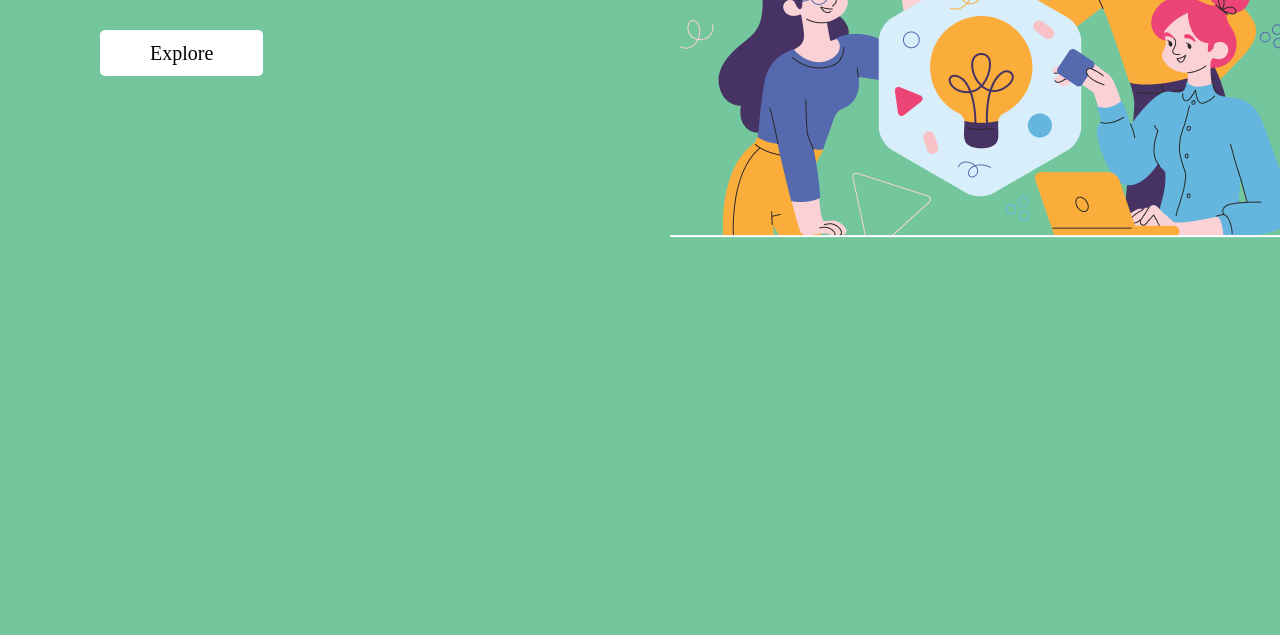
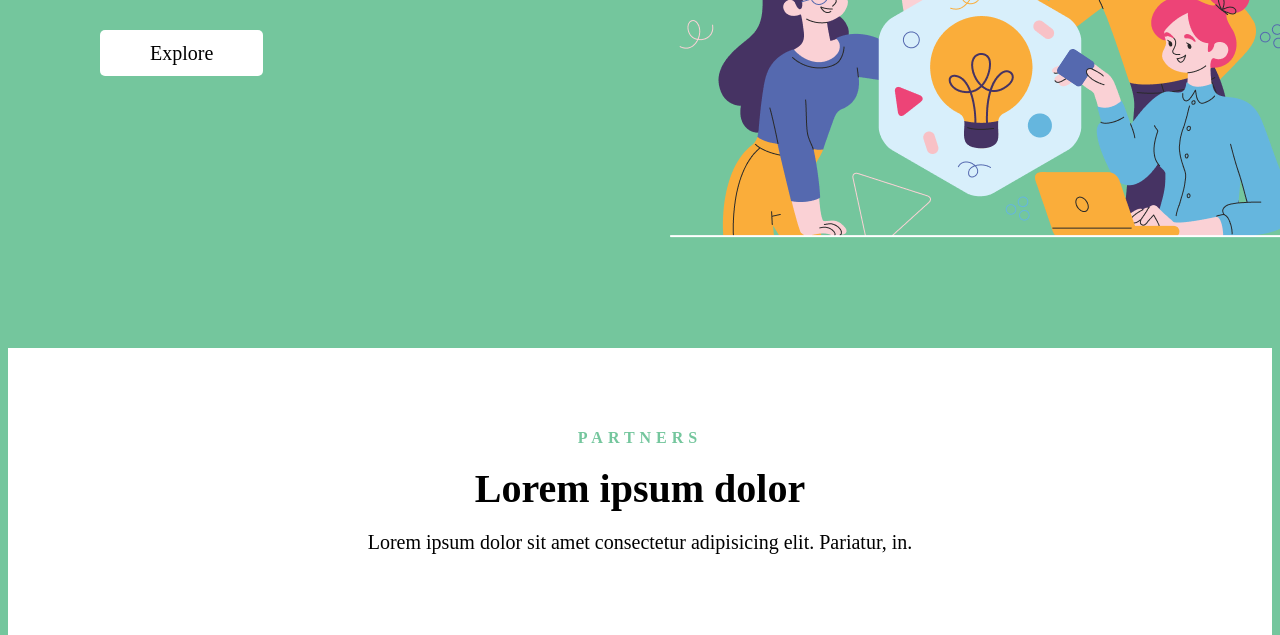
Before and after one commit to MindPaul/19-test, a website: page index.html in a window 1280 px wide. Shown: the part 409-1044 px from the top of the page. Before the commit the page ends 800 px from the top, so only its background shows below. Drawn offline with Linux system fonts and the light colour scheme.

Commit message:
img/partner

```diff
--- /dev/null
+++ b/CSS/base/partner.css
@@ -0,0 +1,33 @@
+.partner {
+  background-color: #fff;
+}
+.partner-about {
+  display: flex;
+  flex-direction: column;
+  align-items: center;
+  padding: 0;
+  gap: 16px;
+}
+.parten-in{
+  font-size: 16px;
+  line-height: 125%;
+  font-weight: 700;
+  text-align: center;
+  letter-spacing: 5px;
+  text-transform: uppercase;
+  color: #74C69D;
+}
+.partner-name{
+  font-size: 40px;
+  line-height: 125%;
+  font-weight: 700;
+  color: black;
+  text-align: center;
+}
+.partner-about{
+  font-size: 20px;
+  font-weight: 400;
+  line-height: 125%;
+  text-align: center;
+  color: black;
+}
--- a/CSS/pages/home.css
+++ b/CSS/pages/home.css
@@ -3,6 +3,7 @@
 @import '../../CSS/base/base.css';
 @import '../../CSS/base/header.css';
 @import '../../CSS/base/heros.css';
+@import '../../CSS/base/partner.css';
 
 /* 3rd-party */
 
--- a/index.html
+++ b/index.html
@@ -28,13 +28,15 @@
     </div>
   </header>
   <!-- header: end -->
+
   <!-- heros: start -->
   <heros class="container">
     <div class="row">
       <div class="col-6 heros-left">
         <h3 class="welcome">WELCOME</h3>
         <h1 class="pavadinimas">Lorem ipsum dolor sit amet.</h1>
-        <p class="aprasymas">Lorem, ipsum dolor sit amet consectetur adipisicing elit. In consequatur voluptate perspiciatis dicta animi minus porro error corrupti perferendis fuga.</p>
+        <p class="aprasymas">Lorem, ipsum dolor sit amet consectetur adipisicing elit. In consequatur voluptate
+          perspiciatis dicta animi minus porro error corrupti perferendis fuga.</p>
         <div class="buttono">
           <a class="explore-link" href="#">Explore</a>
         </div>
@@ -45,6 +47,16 @@
   </heros>
   <!-- heros: end -->
 
+  <!-- partner: start -->
+  <section class="container partner">
+    <div class="row partner-about">
+      <h2 class="parten-in">Partners</h2>
+      <h1 class="partner-name">Lorem ipsum dolor</h1>
+      <p class="partner-about">Lorem ipsum dolor sit amet consectetur adipisicing elit. Pariatur, in.</p>
+    </div>
+  </section>
+  <!-- partner: start -->
+
 </body>
 
 </html>
```
Also changed, not shown: IMG/partner/airbnb.png (added), IMG/partner/facebook.png (added), IMG/partner/google.png (added), IMG/partner/microsoft.png (added), IMG/partner/spotify.png (added).
